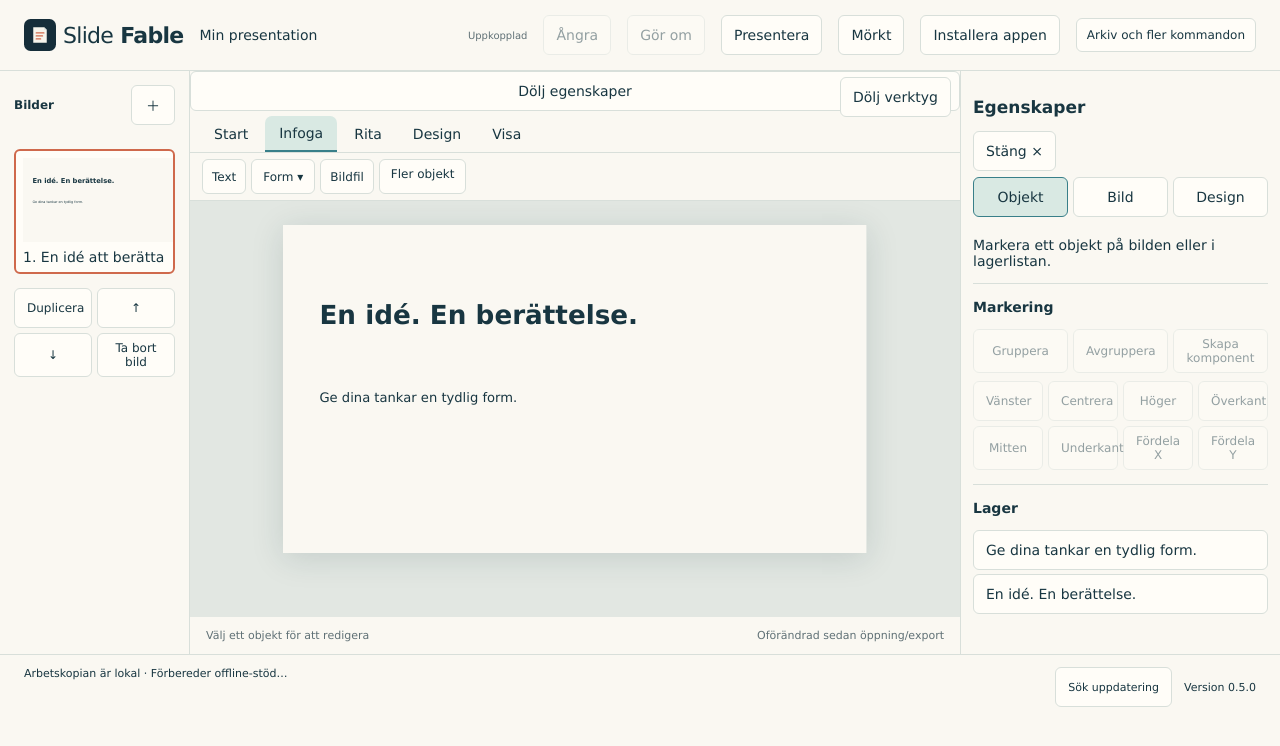
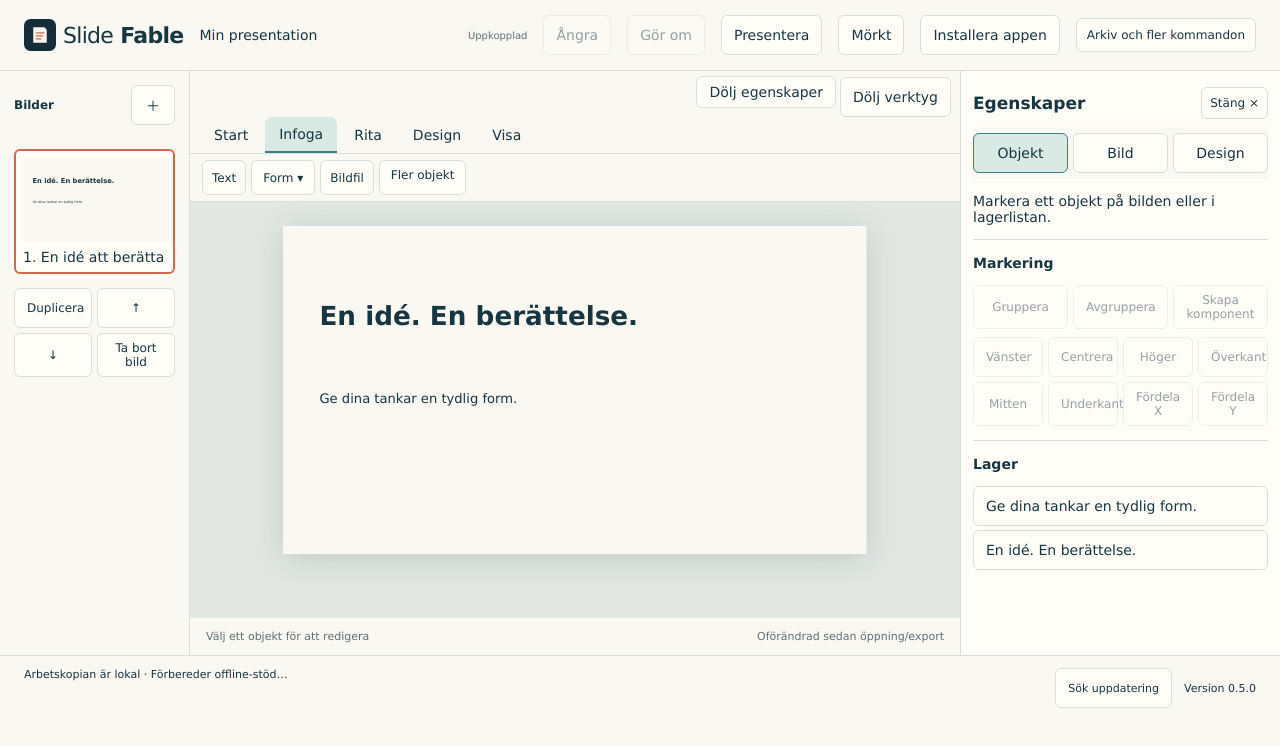
Before and after one commit to erland/slide-fable, a React (Vite) app: page / in a window 1280 px wide. Shown: the top 746 px of the page. Built offline with nearby package versions, Linux system fonts and the light colour scheme; what canonicalize would draw is missing.

Commit message:
style(UX-001): dock inspector and expose persistent close control

```diff
--- a/src/ui/editor.css
+++ b/src/ui/editor.css
@@ -142,3 +142,14 @@
 
 /* Lines and arrows are selected through their endpoint handles, not a bounding rectangle. */
 .stage .render-element[data-selected=true]:is(.type-line,.type-arrow,.type-connector){outline:none;box-shadow:none}
+
+
+/* UX-001: one discoverable inspector toggle, docked rather than a desktop overlay. */
+.properties-toggle{align-self:flex-end;margin:5px 124px 4px 8px;min-height:32px!important;font-size:12px}
+.properties-heading{display:flex;align-items:center;justify-content:space-between;gap:8px;position:sticky;top:-12px;background:var(--panel);z-index:4;padding:4px 0 8px}
+.properties-heading h2{margin:0;font-size:17px}
+.properties-heading button{min-height:32px;padding:4px 8px;font-size:12px}
+@media(min-width:801px){
+ .editor-workspace>.properties{position:relative;box-shadow:none;z-index:auto;background:var(--panel)}
+}
+@media(max-width:800px){.properties-toggle{margin-right:116px}}
```
